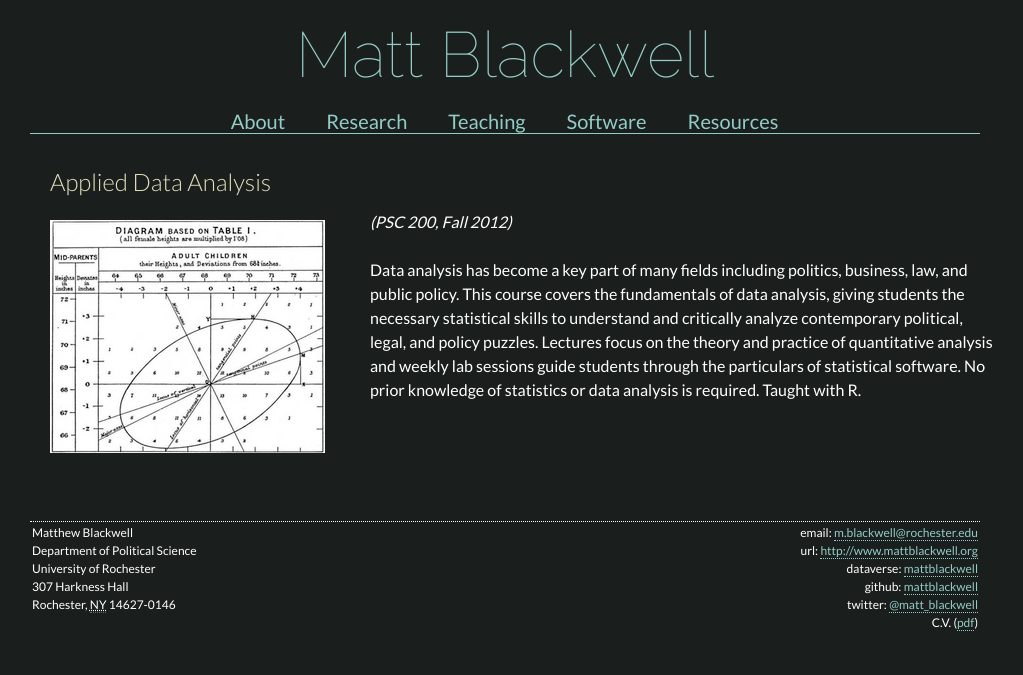
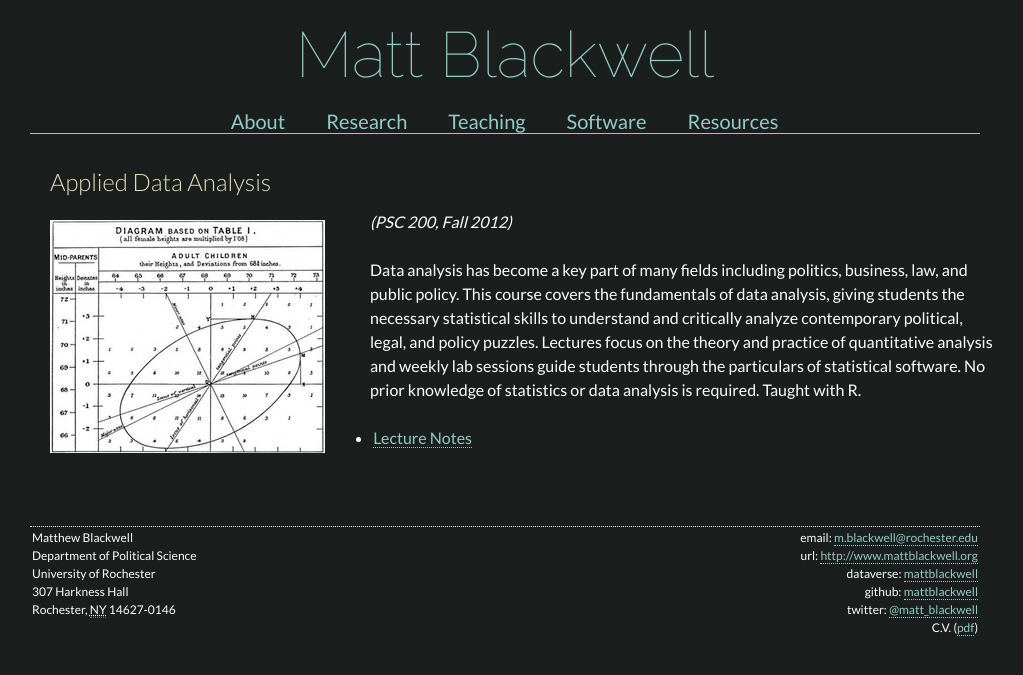
Before and after one commit to mattblackwell/mattblackwell.github.com, a Jekyll site: the page built from _posts/2012-11-15-psc200.md, in a window 1280 px wide. Shown: the top 675 px of the page, without its empty margins (135-1158 px from the left). Built offline with Jekyll 4.4.1, drawn with Linux system fonts in a browser that asks for light colours.

Commit message:
added lecture notes

```diff
--- a/_posts/2012-11-15-psc200.md
+++ b/_posts/2012-11-15-psc200.md
@@ -19,3 +19,7 @@ policy puzzles. Lectures focus on the theory and practice of
 quantitative analysis and weekly lab sessions guide students
 through the particulars of statistical software. No prior knowledge of
 statistics or data analysis is required. Taught with R.
+
+* [Lecture Notes][notes]
+
+[notes]: http://www.mattblackwell.org/files/teaching/psc200-notes.pdf
```
